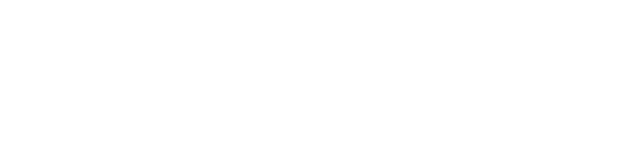
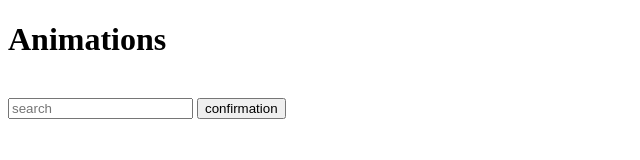
Before and after one commit to mahdi-eskandari/project-qa, a plain HTML site: page Mahdi-Eskandari-project.html in a window 1280 px wide. Shown: the whole page, without its empty margins (0-640 px from the left). Drawn offline with Linux system fonts and the light colour scheme.

Commit message:
creating header

```diff
--- a/Mahdi-Eskandari-project.html
+++ b/Mahdi-Eskandari-project.html
@@ -5,5 +5,14 @@
     <meta name="viewport" content="width=device-width, initial-scale=1.0" />
     <title>Document</title>
   </head>
-  <body></body>
+  <body>
+    <header>
+      <h1>Animations</h1>
+      <br />
+      <form action="">
+        <input type="text" placeholder="search" />
+        <button type="submit">confirmation</button>
+      </form>
+    </header>
+  </body>
 </html>
```
